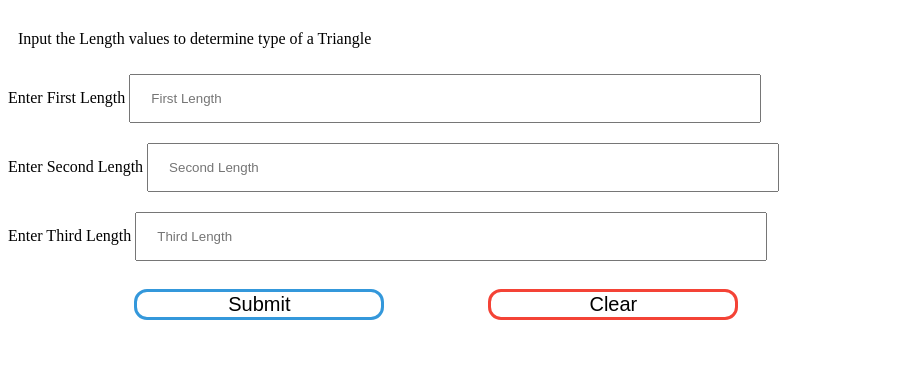
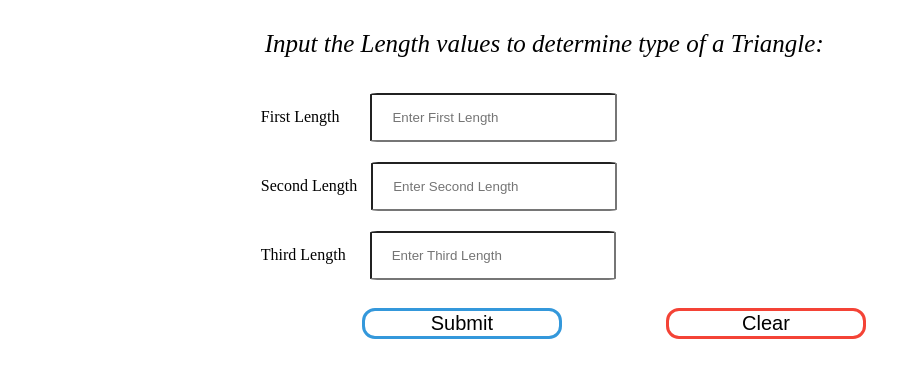
Before and after one commit to Antavio/Triangle-Tracker, a plain HTML site: page index.html in a window 1280 px wide. Shown: the part 81-458 px from the top of the page, without its empty margins (0-921 px from the left). Drawn offline with Linux system fonts and the light colour scheme.

Commit message:
Styled user input fields in html & css.

```diff
--- a/css/styles.css
+++ b/css/styles.css
@@ -5,27 +5,41 @@ h2 {
   font-size: 40px;
 }
 p {
-  margin-left: 10px;
+  margin-left: 4px;
+  font-size: 25px;
+  font-style: oblique;
 }
 
 input[type = text], select {
-  width: 50%;
-  display: inline-flex;
-  box-sizing: border-box;
+  width: 20%;
   padding: 15px 20px;
-  margin: 10px 0;
+  margin: 10px;
+  border-radius: 3%;
+  -webkit-transition: width 0.5s ease-in-out;
+  transition: width 0.4s ease-in-out;
 }
+input[type = text]:focus {
+  width: 40%;}
 
+#Length-one {
+  margin-left: 27px;
+}
+#Length-three{
+  margin-left: 20px;
+}
+#inputForm{
+  margin-left: 20%;
+}
 .button {
   background-color: white;
   font-size: 20px;
   text-align: center;
   display: inline-block;
-  cursor: no-drop;
+  cursor: pointer;
   display: inline-grid;
   margin-left: 10%;
   border-radius: 13px;
-  width: 250px;
+  width: 200px;
 }
 #check {
   background-color: white;
--- a/index.html
+++ b/index.html
@@ -9,13 +9,13 @@
   <script src="js/scripts.js"></script>
   <h2>Triangle Tracker</h2>
   <form id = "inputForm">
-    <p>Input the Length values to determine type of a Triangle</p>
-    <label for="Length-one">Enter First Length</label>
-    <input type="text" id="Length-one" placeholder="First Length"><br>
-    <label for="Length-two">Enter Second Length</label>
-    <input type="text" id="Length-two" placeholder="Second Length"><br>
-    <label for="Length-three">Enter Third Length</label>
-    <input type="text" id="Length-three" placeholder="Third Length"><br><br>
+    <p>Input the Length values to determine type of a Triangle:</p>
+    <label for="Length-one">First Length</label>
+    <input type="text" id="Length-one" placeholder="Enter First Length"><br>
+    <label for="Length-two">Second Length</label>
+    <input type="text" id="Length-two" placeholder="Enter Second Length"><br>
+    <label for="Length-three">Third Length</label>
+    <input type="text" id="Length-three" placeholder="Enter Third Length"><br><br>
     <button type="button" name="Check" class="button" id="check" onclick="tracker()">Submit</button>
     <button type="button" name="Clear" class="button" id="clear" onclick="clearInput()">Clear</button>
   </form>
```
